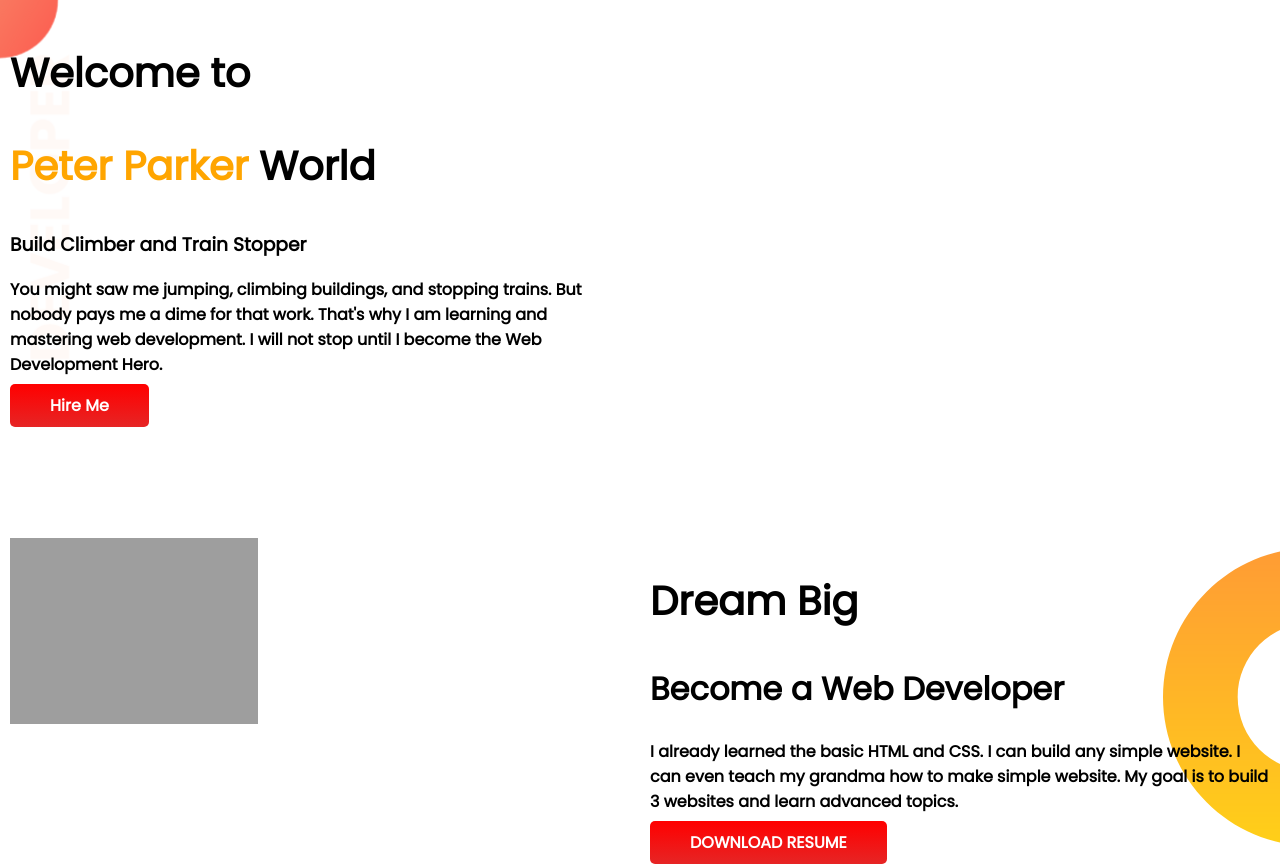
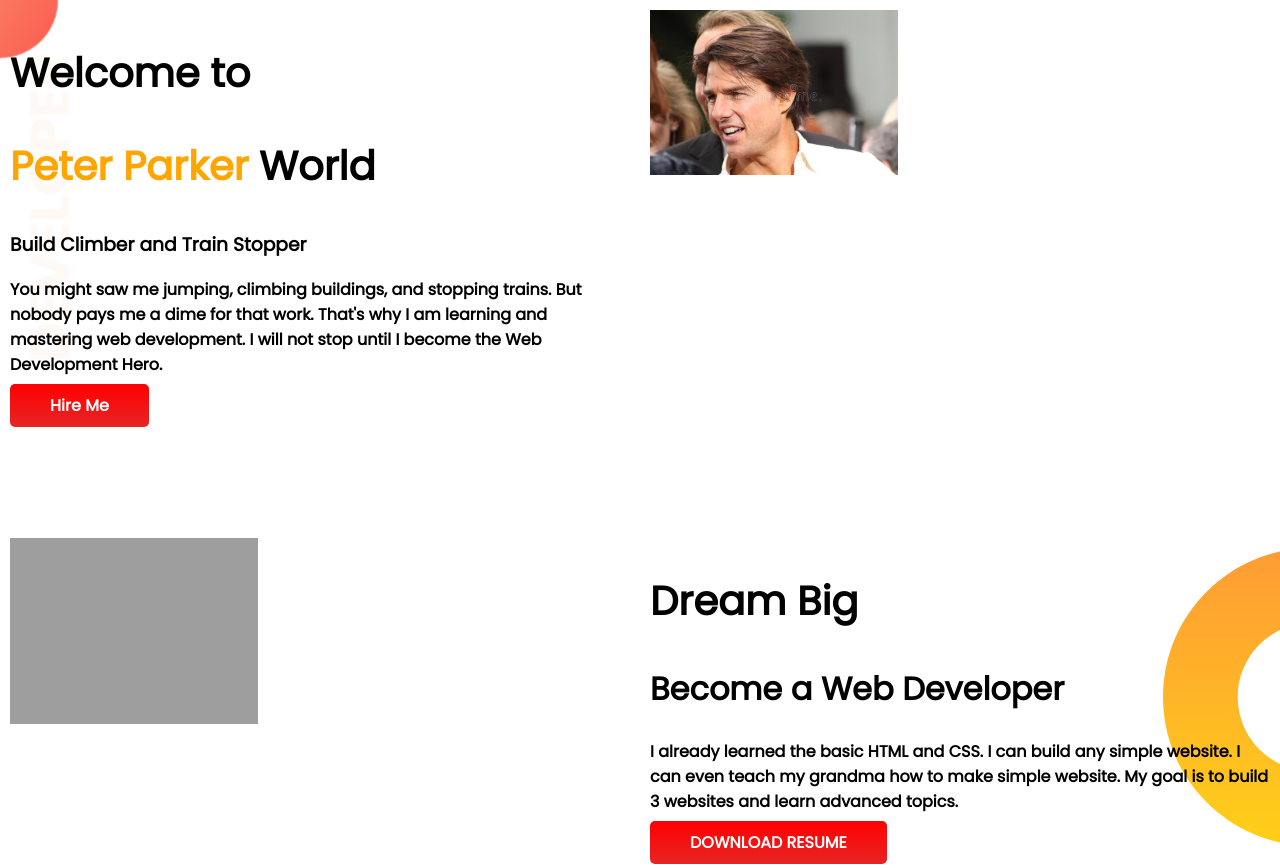
Before and after one commit to Ahmed-Moudud/developer-portfolio, a plain HTML site: page index.html in a window 1280 px wide. Shown: the top 868 px of the page. Drawn offline with Linux system fonts and the light colour scheme; the site is published under a folder, as on GitHub Pages, so addresses that start at the root find nothing.

Commit message:
tom was missing

```diff
--- a/index.html
+++ b/index.html
@@ -20,7 +20,7 @@
         <a class="link_btn" href="#" target="_blank">Hire Me</a>
        </div>
       <div class="half_width">
-        <img id ="tom_photo-one" src="/images/tom-cruise-img.jpg" alt="">
+        <img id ="tom_photo-one" src="images/tom-cruise-img.jpg" alt="">
       </div>
 </section>
 <section class="dream_big flexible_container">
```
